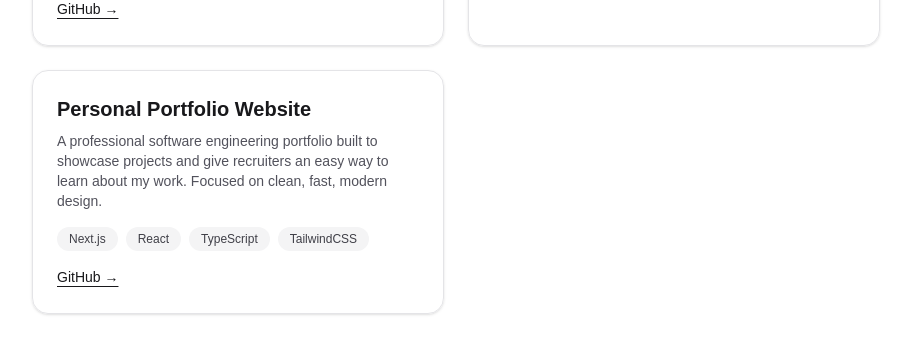
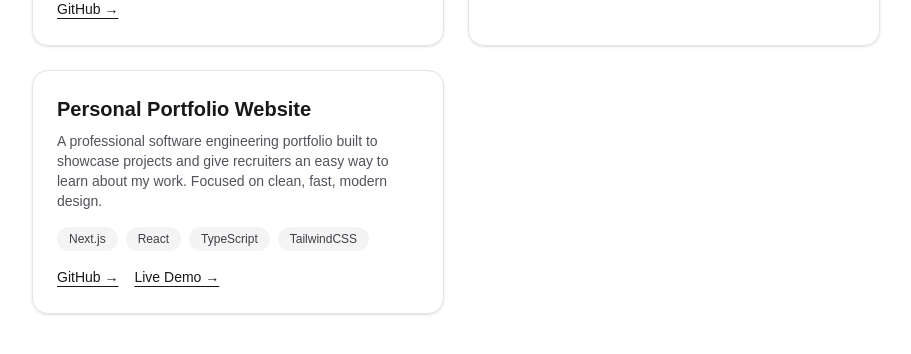
Before and after one commit to BBuster54/final-portfolio-website, a Next.js app: page / in a window 1280 px wide. Shown: the part 426-780 px from the top of the page, without its empty margins (184-1095 px from the left). Built offline with nearby package versions, Linux system fonts and the light colour scheme.

Commit message:
Add live demo link support for projects

```diff
--- a/src/app/projects/[slug]/page.tsx
+++ b/src/app/projects/[slug]/page.tsx
@@ -38,6 +38,14 @@ export default async function ProjectPage({ params }: ProjectPageProps) {
       >
         View on GitHub →
       </a>
+      {project.liveUrl && (
+        <a
+          href={project.liveUrl}
+          className="mt-6 ml-4 inline-block text-sm font-medium text-zinc-900 underline underline-offset-4 dark:text-zinc-50"
+        >
+          View Live Demo →
+        </a>
+      )}
     </main>
   );
 }
--- a/src/components/ProjectCard.tsx
+++ b/src/components/ProjectCard.tsx
@@ -32,6 +32,14 @@ export default function ProjectCard({ project }: ProjectCardProps) {
       >
         GitHub →
       </a>
-    </div>
+      {project.liveUrl && (
+        <a
+          href={project.liveUrl}
+          className="mt-4 ml-4 inline-block text-sm font-medium text-zinc-900 underline underline-offset-4 dark:text-zinc-50"
+        >
+          Live Demo →
+        </a>
+      )}
+   </div>
   );
 }
--- a/src/data/projects.ts
+++ b/src/data/projects.ts
@@ -34,6 +34,7 @@ export const projects: Project[] = [
       "A professional software engineering portfolio built to showcase projects and give recruiters an easy way to learn about my work. Focused on clean, fast, modern design.",
     techStack: ["Next.js", "React", "TypeScript", "TailwindCSS"],
     githubUrl: "https://github.com/BBuster54/final-portfolio-website.git",
+    liveUrl: "https://final-portfolio-website.vercel.app/",
     imageUrl: "/images/portfolio-website.png",
   },
 ];
```
